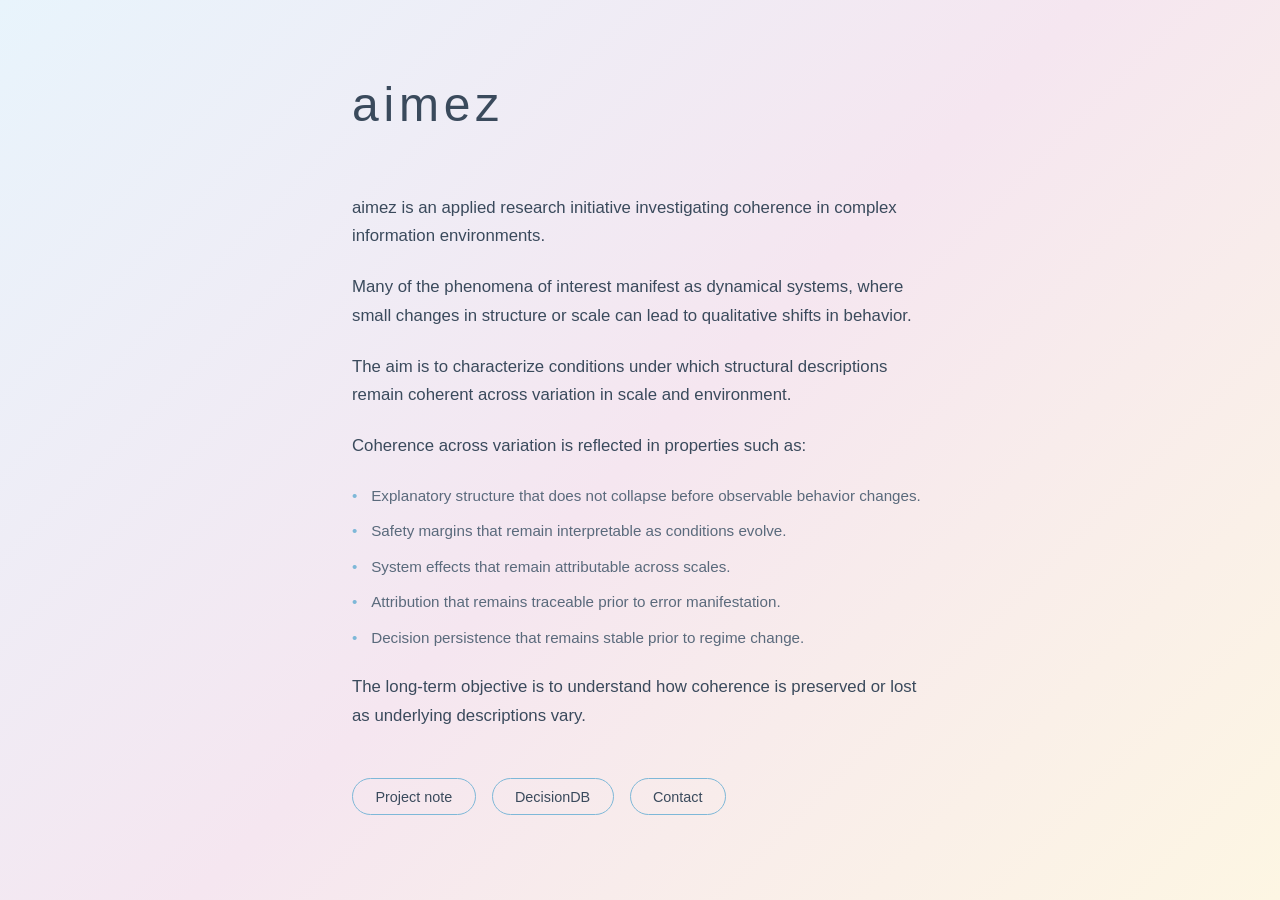
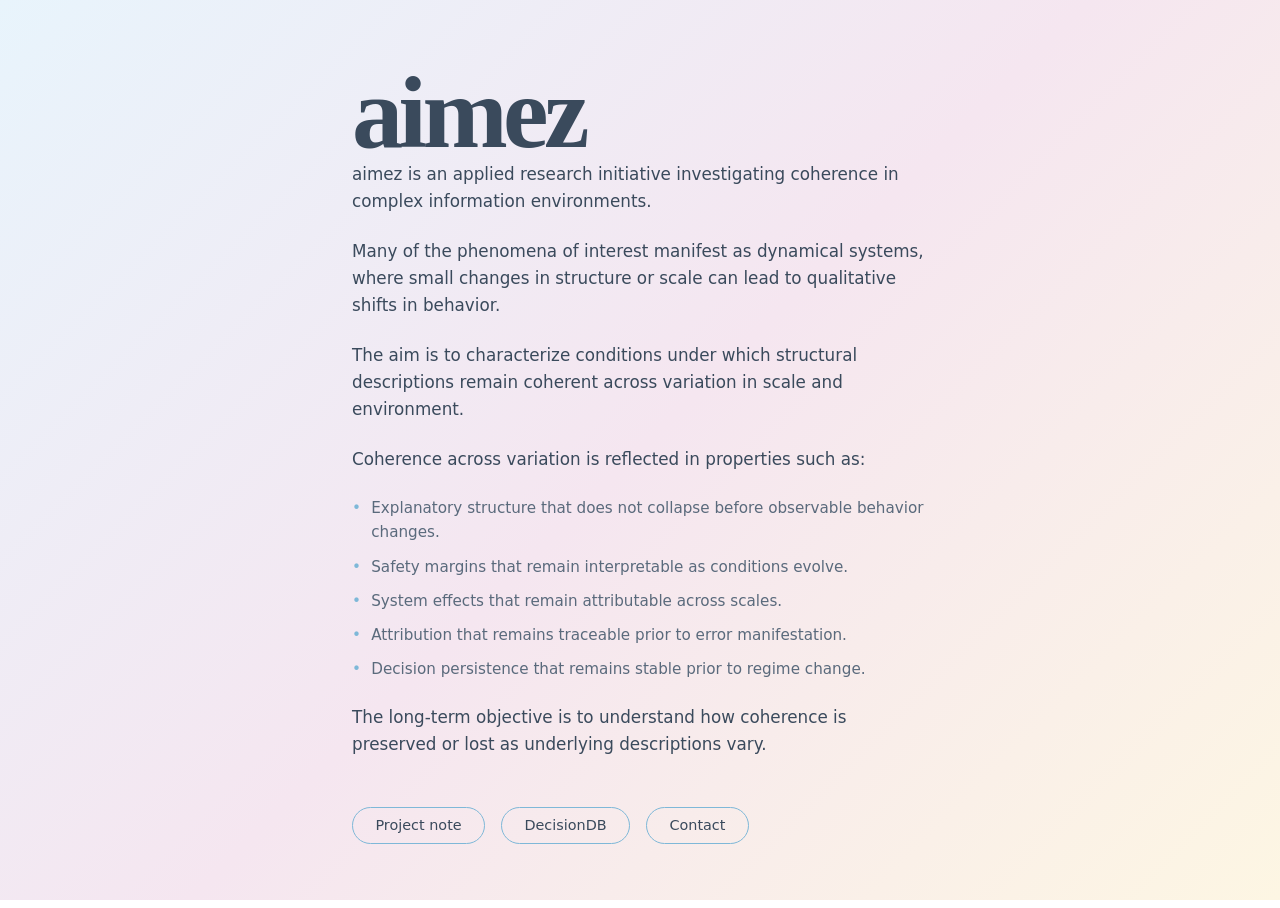

Aimez: add private packet pages, identity pass, and internal strategy docs

--- a/docs/assets/site.css
+++ b/docs/assets/site.css
@@ -1,3 +1,5 @@
+@import url('https://fonts.googleapis.com/css2?family=IBM+Plex+Sans:wght@300;400;500;600;700&family=IBM+Plex+Serif:ital,wght@0,400;0,500;0,600;1,400;1,500;1,600&family=IBM+Plex+Mono:wght@400;500;600&family=Newsreader:opsz,wght@6..72,300..800&display=swap');
+
 * {
   margin: 0;
   padding: 0;
@@ -12,6 +14,10 @@
   --text-secondary: #5a6a7c;
   --accent: #7eb8d8;
   --accent-hover: #a8d4e6;
+  --font-ui: "IBM Plex Sans", system-ui, -apple-system, BlinkMacSystemFont, "Segoe UI", sans-serif;
+  --font-serif: "IBM Plex Serif", Georgia, serif;
+  --font-editorial: "Newsreader", "IBM Plex Serif", Georgia, serif;
+  --font-code: "IBM Plex Mono", "SFMono-Regular", Consolas, monospace;
 }
 
 html {
@@ -19,9 +25,10 @@ html {
 }
 
 body {
-  font-family: "Avenir", "Avenir Next", -apple-system, BlinkMacSystemFont, sans-serif;
-  font-weight: 200;
-  line-height: 1.7;
+  font-family: var(--font-ui);
+  font-size: 17px;
+  line-height: 1.62;
+  font-weight: 400;
   color: var(--text-primary);
   min-height: 100vh;
   background: linear-gradient(
@@ -39,12 +46,27 @@ main {
   padding: 4rem 2rem;
 }
 
-h1 {
-  font-size: 3rem;
-  font-weight: 200;
-  letter-spacing: 0.1em;
-  color: var(--text-primary);
+.brand-lockup {
+  display: flex;
+  align-items: center;
+  gap: 0.9rem;
   margin-bottom: 3rem;
+}
+
+.brand-mark {
+  width: 42px;
+  height: 42px;
+  flex: 0 0 auto;
+}
+
+h1 {
+  font-family: var(--font-editorial);
+  font-size: clamp(3rem, 8vw, 6.5rem);
+  line-height: 0.95;
+  letter-spacing: -0.045em;
+  font-weight: 700;
+  color: var(--text-primary);
+  margin: 0;
 }
 
 .description {
@@ -83,12 +105,12 @@ h1 {
 }
 
 .link-button {
+  font-family: var(--font-ui);
   background: transparent;
   border: 1px solid var(--accent);
   color: var(--text-primary);
   padding: 0.6rem 1.4rem;
-  font-family: inherit;
-  font-weight: 300;
+  font-weight: 500;
   font-size: 0.9rem;
   cursor: pointer;
   border-radius: 2rem;
@@ -152,4 +174,19 @@ h1 {
   width: 100%;
   height: 100%;
   border: none;
+}
+
+@media (max-width: 520px) {
+  .brand-lockup {
+    gap: 0.7rem;
+    margin-bottom: 2.4rem;
+  }
+  .brand-mark {
+    width: 34px;
+    height: 34px;
+  }
+  h1 {
+    font-size: 2.35rem;
+    letter-spacing: -0.04em;
+  }
 }
